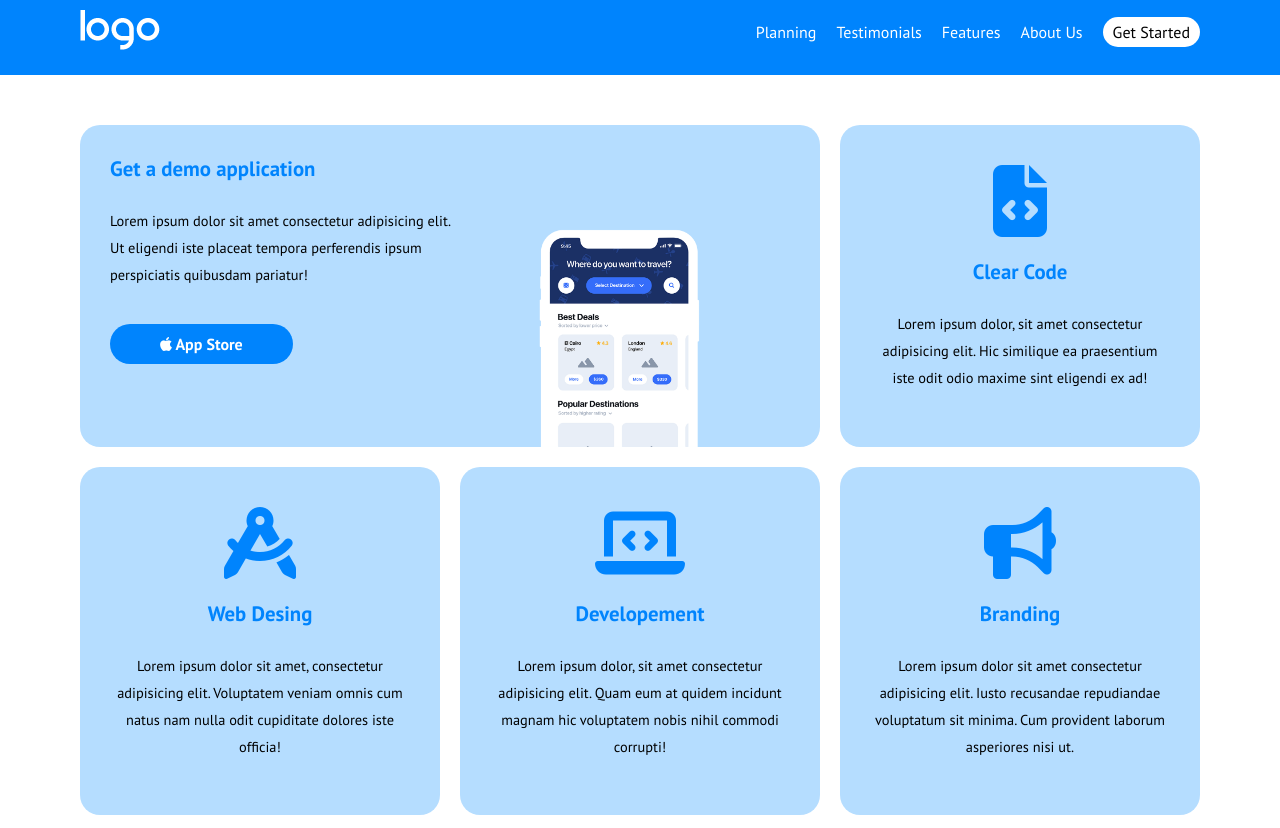
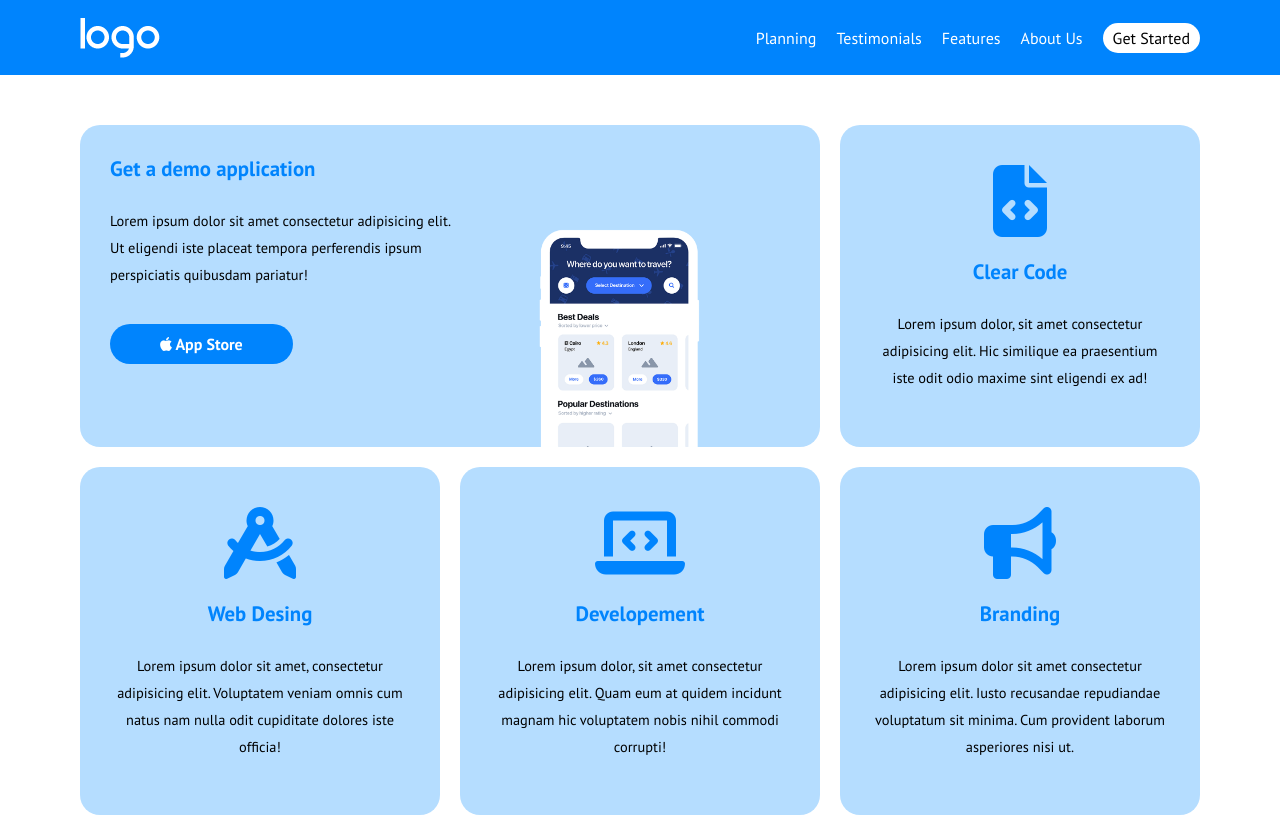
Before and after one commit to MassimoAzzini/htmlcss-responsive-layout, a plain HTML site: page index.html in a window 1280 px wide. Shown: the top 828 px of the page. Drawn offline with Linux system fonts and the light colour scheme.

Commit message:
[fix]: align item header

```diff
--- a/css/style.css
+++ b/css/style.css
@@ -104,6 +104,14 @@ header .row {
   flex-direction: row;
   color: white;
   justify-content: space-between;
+  align-items: center;
+}
+
+header .container,
+header .row,
+header .col,
+header menu {
+  height: 100%;
   align-items: center;
 }
 
--- a/index.html
+++ b/index.html
@@ -24,10 +24,10 @@
   <header>
     <div class="container">
       <div class="row flex">
-        <div class="col">
+        <div class="col logo flex">
           <img src="img/logo.png" alt="logo">
         </div>
-        <div class="col">
+        <div class="col clex">
           <menu class="flex">
             <nav>
               <ul class="flex">
```
